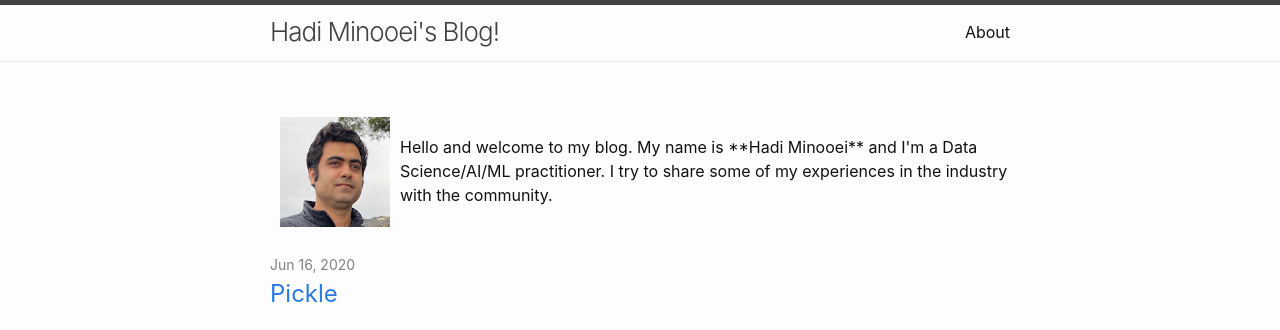
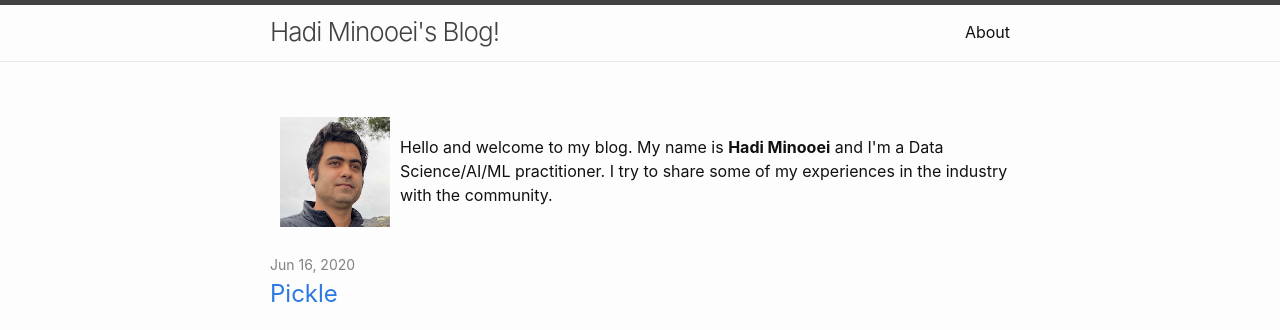
Before and after one commit to hminooei/hminooei.github.io, a Jekyll site: the page built from index.md, in a window 1280 px wide. Shown: the top 330 px of the page. Built offline with Jekyll 4.4.1, drawn with Linux system fonts in a browser that asks for light colours; our own code applies the rules of GitHub Pages for plain Markdown files.

Commit message:
Change ** markdown to b html tag

```diff
--- a/index.md
+++ b/index.md
@@ -1,5 +1,5 @@
 <img alt="Hadi Minooei" title="Hadi Minooei" src="/images/apple-touch-icon.png" style="float:left;padding: 10px;width: 110px;margin-bottom: 15px;">
 
 <p style="padding-top: 28px;">
-  Hello and welcome to my blog. My name is **Hadi Minooei** and I'm a Data Science/AI/ML practitioner. I try to share some of my experiences in the industry with the community.
+  Hello and welcome to my blog. My name is <b>Hadi Minooei</b> and I'm a Data Science/AI/ML practitioner. I try to share some of my experiences in the industry with the community.
 </p>
```
